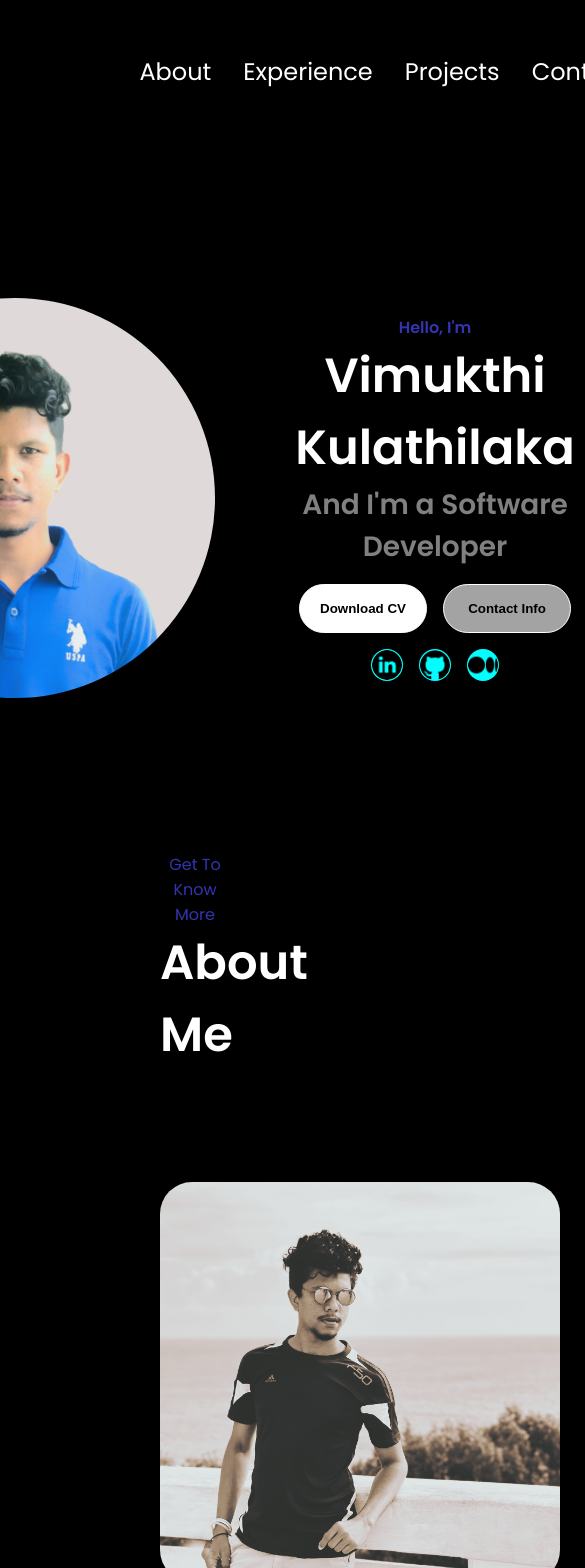
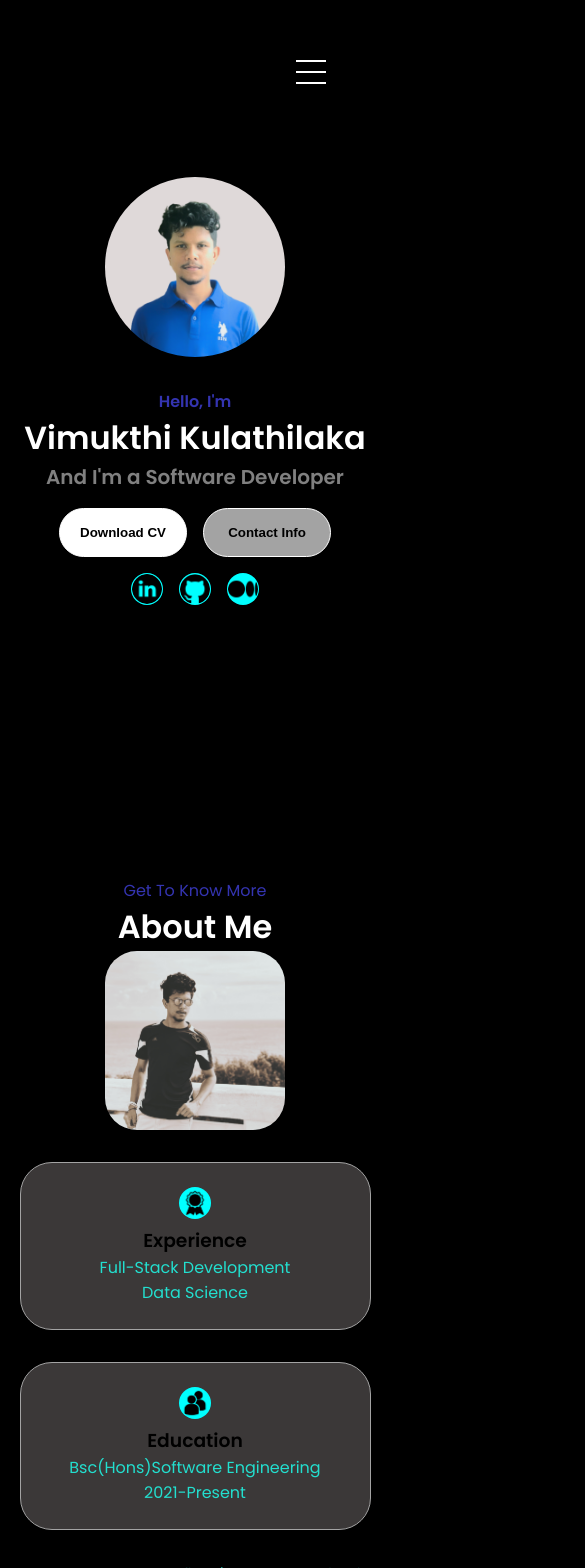
Before and after one commit to VimukthiMK/Portfolio-Vimukthi_Kulathilaka, a React (Create React App) app in the folder portfolio/: page / in a window 390 px wide. Shown: the top 1568 px of the page, 585 px wide, since content can reach past the window. Built offline with nearby package versions, Linux system fonts and the light colour scheme.

Commit message:
Added Media Queries

```diff
--- a/portfolio/src/index.css
+++ b/portfolio/src/index.css
@@ -57,3 +57,115 @@
   .section-container {
     display: flex;
   }
+
+/* Media Query */
+
+@media screen and (max-width: 1400px) {
+  #profile {
+    height: 83vh;
+    margin-bottom: 6rem;
+  }
+  .about-containers {
+    flex-wrap: wrap;
+  }
+  #contact,
+  #projects {
+    height: fit-content;
+  }
+  #experience {
+    position: relative;
+}
+}
+
+@media screen and (max-width: 1200px) {
+  #desktop-nav {
+    display: none;
+  }
+  #hamburger-nav {
+    display: flex;
+  }
+  #experience,
+  .experience-details-container {
+    margin-top: 2rem;
+  }
+  #profile,
+  .section-container {
+    display: block;
+  }
+  .arrow {
+    display: none;
+  }
+  section,
+  .section-container {
+    height: fit-content;
+  }
+  section {
+    margin: 0 5%;
+  }
+  .section-pic-container {
+    width: 275px;
+    height: 275px;
+    margin: 0 auto 2rem;
+  }
+  .about-containers {
+    margin-top: 0;
+  }
+}
+
+@media screen and (max-width: 600px) {
+  #contact,
+  footer {
+    height: 40vh;
+  }
+  #profile {
+    height: 83vh;
+    margin-bottom: 0;
+  }
+  article {
+    font-size: 1rem;
+  }
+  footer nav {
+    height: fit-content;
+    margin-bottom: 2rem;
+  }
+  .about-containers,
+  .contact-info-upper-container,
+  .btn-container {
+    flex-wrap: wrap;
+  }
+  .contact-info-container {
+    margin: 0;
+  }
+  .contact-info-container p,
+  .nav-links li a {
+    font-size: 1rem;
+  }
+  .experience-sub-title {
+    font-size: 1.25rem;
+  }
+  .logo {
+    font-size: 1.5rem;
+  }
+  .nav-links {
+    flex-direction: column;
+    gap: 0.5rem;
+    text-align: center;
+  }
+  .nav-links:hover {
+    color: grey;
+  }
+  .section-pic-container {
+    width: auto;
+    height: 46vw;
+    justify-content: center;
+  }
+  .section-text-p2 {
+    font-size: 1.25rem;
+  }
+  .title {
+    font-size: 2rem;
+  }
+  .text-container {
+    text-align: justify;
+  }
+}
```
